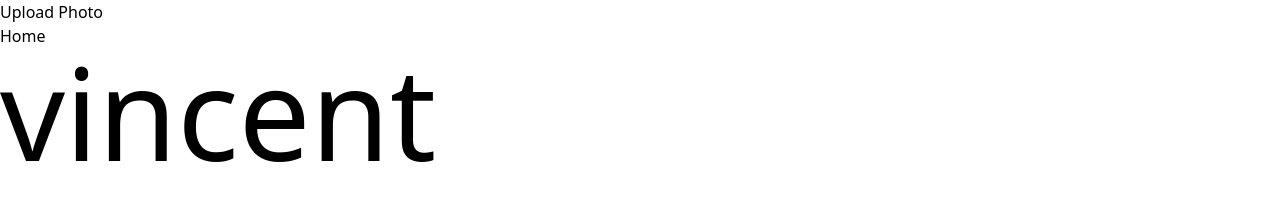
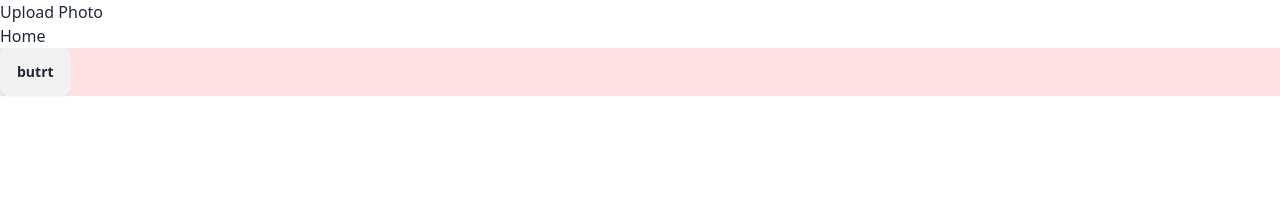
Before and after one commit to HudsonWayne/ZimPassportss, a React (Vite) app: page / in a window 1280 px wide. Shown: the part 406-606 px from the top of the page. Built offline with nearby package versions, Linux system fonts and the light colour scheme.

Commit message:
created PopularDocuments component and added tailwind css

```diff
--- a/package.json
+++ b/package.json
@@ -22,6 +22,7 @@
     "@types/react-dom": "^18.3.0",
     "@vitejs/plugin-react": "^4.3.1",
     "autoprefixer": "^10.4.20",
+    "daisyui": "^4.12.10",
     "eslint": "^9.9.0",
     "eslint-plugin-react": "^7.35.0",
     "eslint-plugin-react-hooks": "^5.1.0-rc.0",
--- a/src/components/home/PopularDocuments.jsx
+++ b/src/components/home/PopularDocuments.jsx
@@ -2,8 +2,8 @@
 
 const PopularDocuments = () => {
   return (
-    <div className="text-9xl">
-      vincent
+    <div className="bg-red-100">
+      <button className="btn">butrt</button>
     </div>
   )
 }
--- a/tailwind.config.js
+++ b/tailwind.config.js
@@ -4,5 +4,5 @@ export default {
   theme: {
     extend: {},
   },
-  plugins: [],
+  plugins: [require("daisyui")],
 };
```
Also changed, not shown: 1 other file (tests, documents, lock files or other folders).
